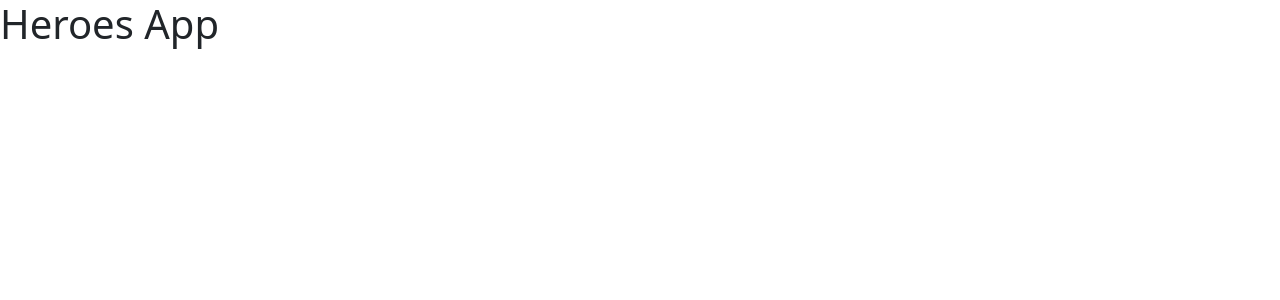
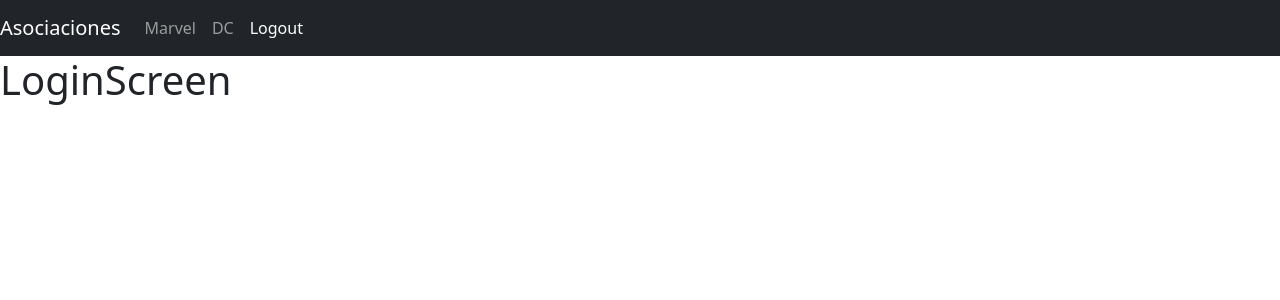
Before and after one commit to andrezffajardo/Heroes-App, a React (Create React App) app: page /login in a window 1280 px wide. Shown: the top 300 px of the page. Built offline with nearby package versions, Linux system fonts and the light colour scheme.

Commit message:
Develop First Router

```diff
--- a/src/HeroesApp.js
+++ b/src/HeroesApp.js
@@ -1,9 +1,8 @@
+import { AppRouter } from './routers/AppRouter';
 
 
 export const HeroesApp = () => {
     return (
-        <div>
-            <h1>Heroes App</h1>
-        </div>
+        <AppRouter />
     );
 };
--- /dev/null
+++ b/src/components/dc/DcScreen.js
@@ -0,0 +1,9 @@
+
+
+export const DcScreen = () => {
+    return (
+        <div>
+            <h1>DcScreen</h1>
+        </div>
+    );
+};
--- /dev/null
+++ b/src/components/login/LoginScreen.js
@@ -0,0 +1,9 @@
+
+
+export const LoginScreen = () => {
+    return (
+        <div>
+            <h1>LoginScreen</h1>
+        </div>
+    );
+};
--- /dev/null
+++ b/src/components/marvel/MarvelScreen.js
@@ -0,0 +1,9 @@
+
+
+export const MarvelScreen = () => {
+    return (
+        <div>
+            <h1>MarvelScreen</h1>
+        </div>
+    );
+};
--- /dev/null
+++ b/src/components/search/SearchScreen.js
@@ -0,0 +1,9 @@
+
+
+export const SearchScreen = () => {
+    return (
+        <div>
+            <h1>SearchScreen</h1>
+        </div>
+    );
+};
--- /dev/null
+++ b/src/components/ui/Navbar.js
@@ -0,0 +1,52 @@
+import React from 'react'
+import { Link, NavLink } from 'react-router-dom'
+
+export const Navbar = () => {
+    return (
+        <nav className="navbar navbar-expand-sm navbar-dark bg-dark">
+
+            <Link
+                className="navbar-brand"
+                to="/"
+            >
+                Asociaciones
+            </Link>
+
+            <div className="navbar-collapse">
+                <div className="navbar-nav">
+
+                    <NavLink
+                        activeClassName="active"
+                        className="nav-item nav-link"
+                        exact
+                        to="/marvel"
+                    >
+                        Marvel
+                    </NavLink>
+
+                    <NavLink
+                        activeClassName="active"
+                        className="nav-item nav-link"
+                        exact
+                        to="/dc"
+                    >
+                        DC
+                    </NavLink>
+                </div>
+            </div>
+
+            <div className="navbar-collapse collapse w-100 order-3 dual-collapse2">
+                <ul className="navbar-nav ml-auto">
+                    <NavLink
+                        activeClassName="active"
+                        className="nav-item nav-link"
+                        exact
+                        to="/login"
+                    >
+                        Logout
+                    </NavLink>
+                </ul>
+            </div>
+        </nav>
+    )
+}
--- /dev/null
+++ b/src/routers/AppRouter.js
@@ -0,0 +1,22 @@
+import {Routes, Route, BrowserRouter} from 'react-router-dom';
+import { MarvelScreen } from '../components/marvel/MarvelScreen';
+import { DcScreen } from '../components/dc/DcScreen';
+import { SearchScreen } from '../components/search/SearchScreen';
+import { LoginScreen } from '../components/login/LoginScreen';
+import { Navbar } from '../components/ui/Navbar';
+
+export const AppRouter = () => {
+    return (
+        <BrowserRouter>
+            <Navbar />
+            <Routes>
+                <Route path="/" element={<MarvelScreen />} />
+                <Route path="/marvel" element={<MarvelScreen />} />
+                <Route path="/dc" element={<DcScreen />} />
+                <Route path="/search" element={<SearchScreen />} />
+                <Route path="/login" element={<LoginScreen />} />
+
+            </Routes>
+        </BrowserRouter>
+    );
+};
```
